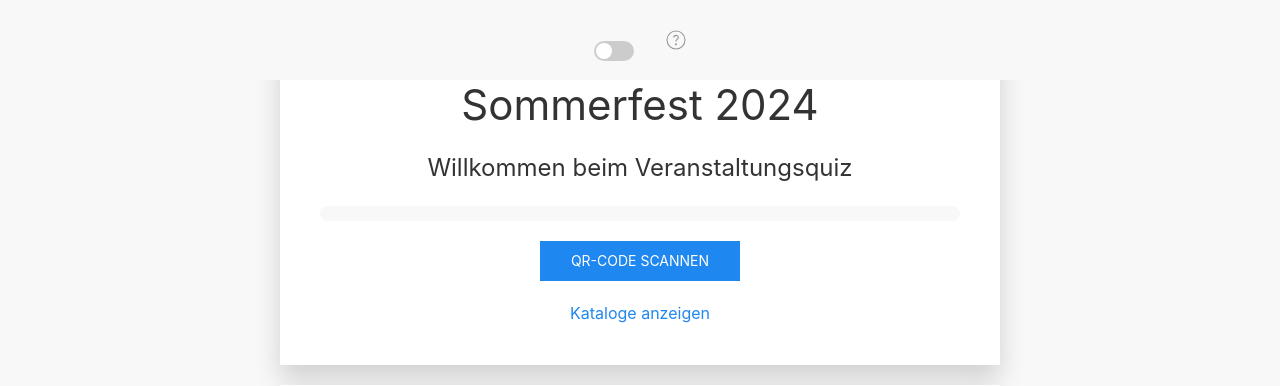
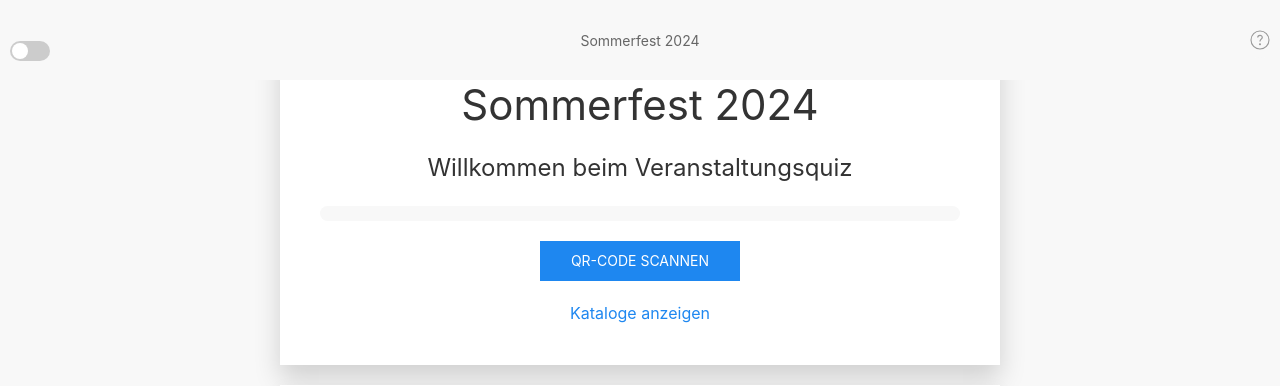
Before and after one commit to bastelix/sommerfest-quiz, a Python web app: template templates/index.html in a window 1280 px wide. Shown: the top 386 px of the page. Run offline with Jinja, Linux system fonts and the light colour scheme; the template is opened without the code that fills it, so the values that code supplies are empty; some libraries are stand-ins or nearby versions.

Commit message:
Update navbars to new structure

```diff
--- a/templates/index.html
+++ b/templates/index.html
@@ -156,12 +156,8 @@
   </style>
 </head>
 <body class="uk-padding uk-flex uk-flex-center">
-  <nav class="uk-navbar-container topbar">
-    <div class="uk-container">
-      <div uk-navbar>
-        <div class="uk-navbar-center">
-          <div class="uk-flex uk-flex-middle">
-            <div class="uk-flex uk-flex-middle uk-margin-right">
+  <nav class="uk-navbar-container topbar" uk-navbar>
+    <div class="uk-navbar-left">
       <div class="uk-navbar-item">
         <div class="theme-switch">
           <input type="checkbox" id="theme-toggle" aria-label="Design wechseln">
@@ -169,13 +165,14 @@
         </div>
       </div>
     </div>
-            <div class="uk-flex uk-flex-middle">
+    <div class="uk-navbar-center">
+      <div class="uk-navbar-item">
+        <span class="uk-navbar-title">Sommerfest 2024</span>
+      </div>
+    </div>
+    <div class="uk-navbar-right">
       <div class="uk-navbar-item">
         <a href="/faq" class="uk-icon-button" uk-icon="question" title="Hilfe" aria-label="Hilfe"></a>
-              </div>
-            </div>
-          </div>
-        </div>
       </div>
     </div>
   </nav>
```
Also changed, not shown: 2 other files. Lines whose indentation alone changed are shown as unchanged.
